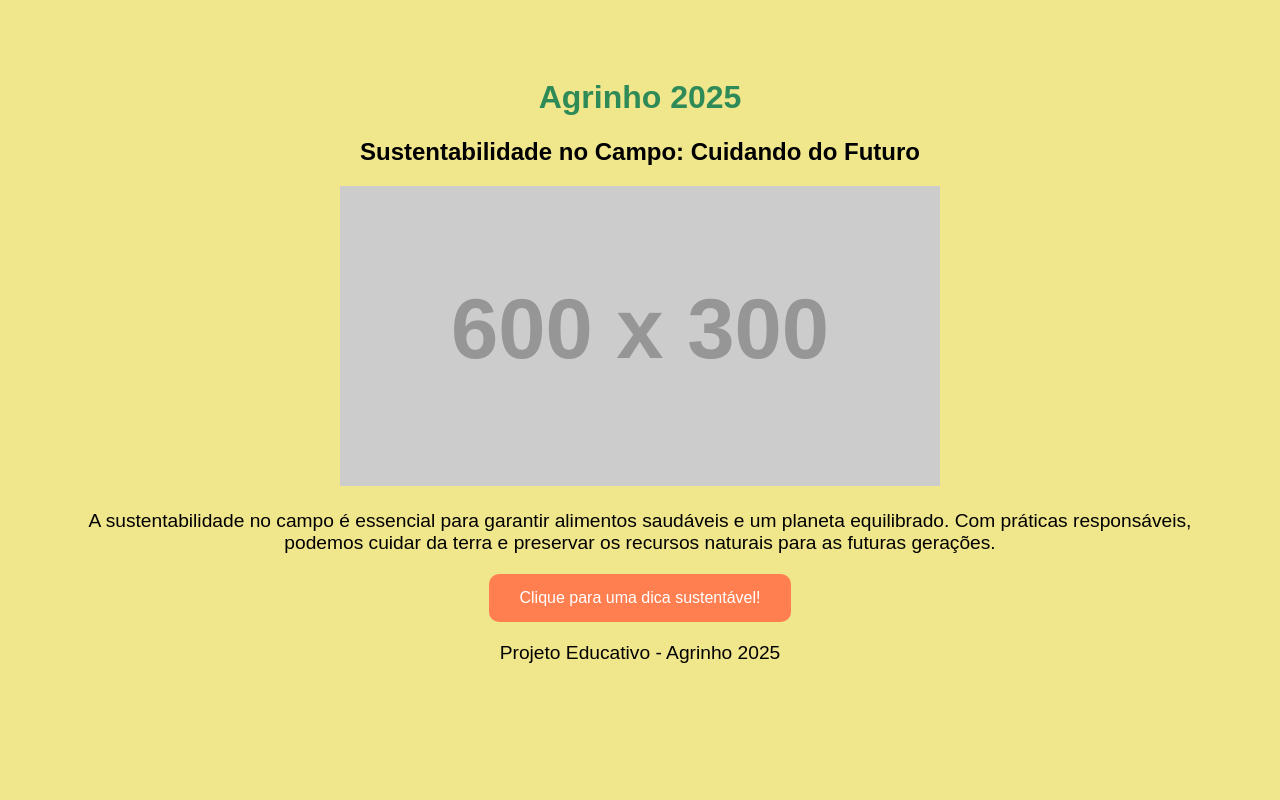
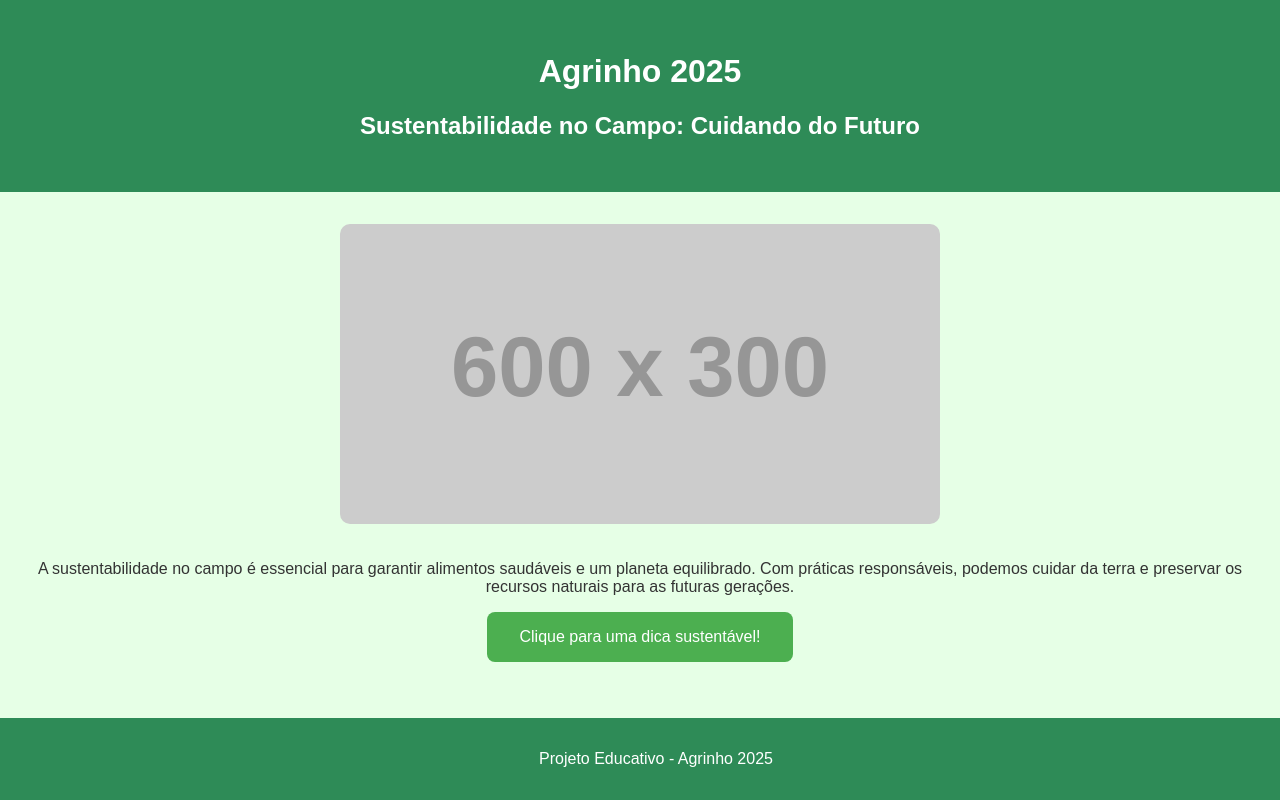
Before and after one commit to Raissacoutinhosantos/raissa.agrinho, a plain HTML site: page index.html in a window 1280 px wide. Drawn offline with Linux system fonts and the light colour scheme; placeholder pictures from the web are drawn by us.

Commit message:
Update style.css

```diff
--- a/style.css
+++ b/style.css
@@ -1,30 +1,50 @@
 body {
     font-family: Arial, sans-serif;
-    background-color: #f0e68c; /* cor suave e acolhedora */
-    text-align: center;
-    padding: 50px;
+    background-color: #e6ffe6;
+    color: #333;
+    margin: 0;
+    padding: 0;
 }
 
-h1 {
-    color: #2e8b57; /* verde que remete à natureza */
+header {
+    background-color: #2e8b57;
+    color: white;
+    text-align: center;
+    padding: 2rem 1rem;
 }
 
-p {
-    font-size: 1.2em;
-    margin: 20px 0;
+main {
+    padding: 2rem;
+    text-align: center;
+}
+
+main img {
+    max-width: 100%;
+    height: auto;
+    margin-bottom: 1rem;
+    border-radius: 10px;
 }
 
 button {
-    background-color: #ff7f50; /* cor vibrante */
+    padding: 1rem 2rem;
+    font-size: 1rem;
+    background-color: #4CAF50;
     color: white;
     border: none;
-    padding: 15px 30px;
-    font-size: 1em;
-    border-radius: 10px;
+    border-radius: 8px;
     cursor: pointer;
-    transition: background-color 0.3s;
 }
 
 button:hover {
-    background-color: #ff6347; /* tom mais escuro ao passar o mouse */
+    background-color: #45a049;
 }
+
+footer {
+    background-color: #2e8b57;
+    color: white;
+    text-align: center;
+    padding: 1rem;
+    position: fixed;
+    bottom: 0;
+    width: 100%;
+}
```
